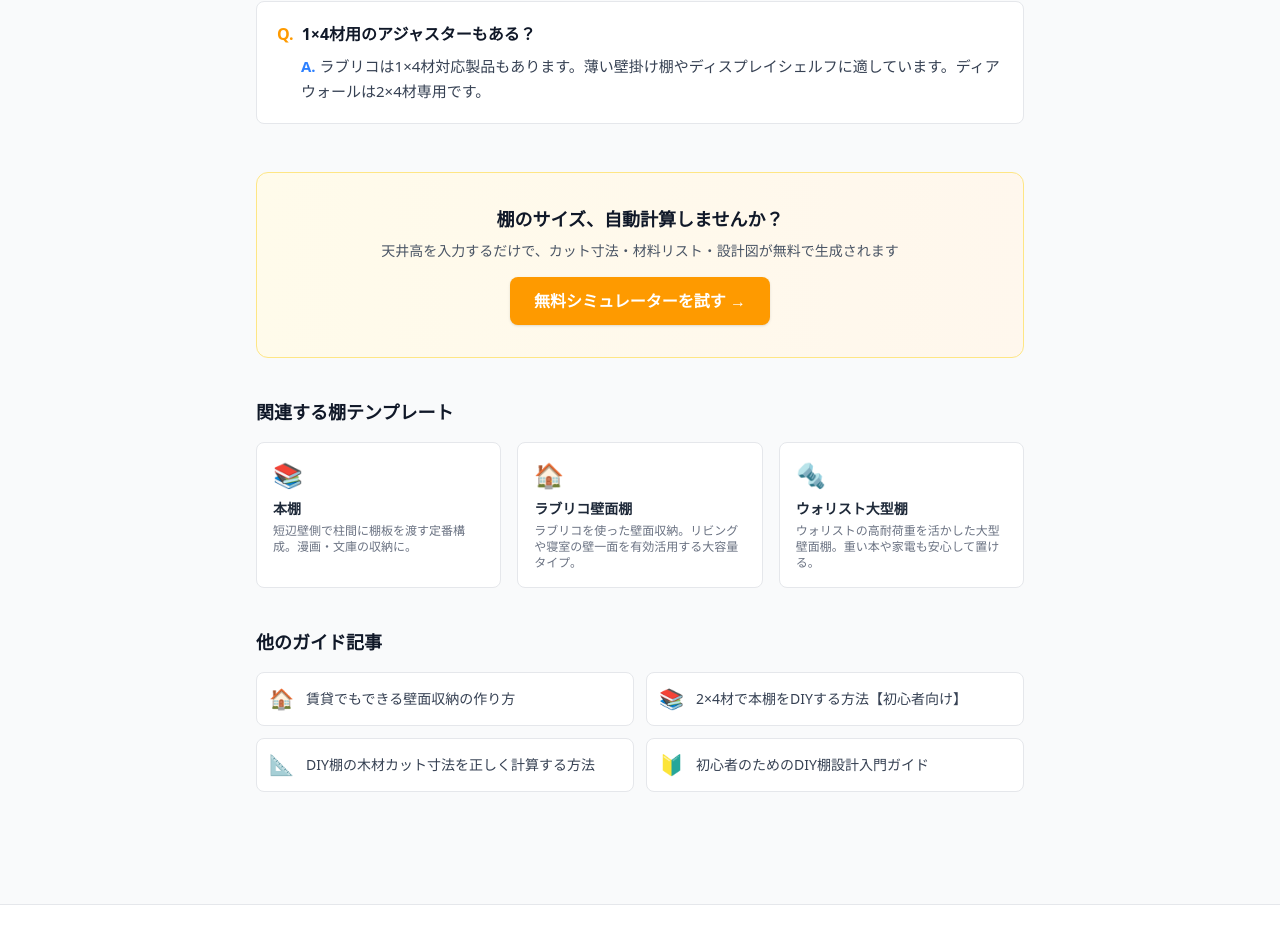
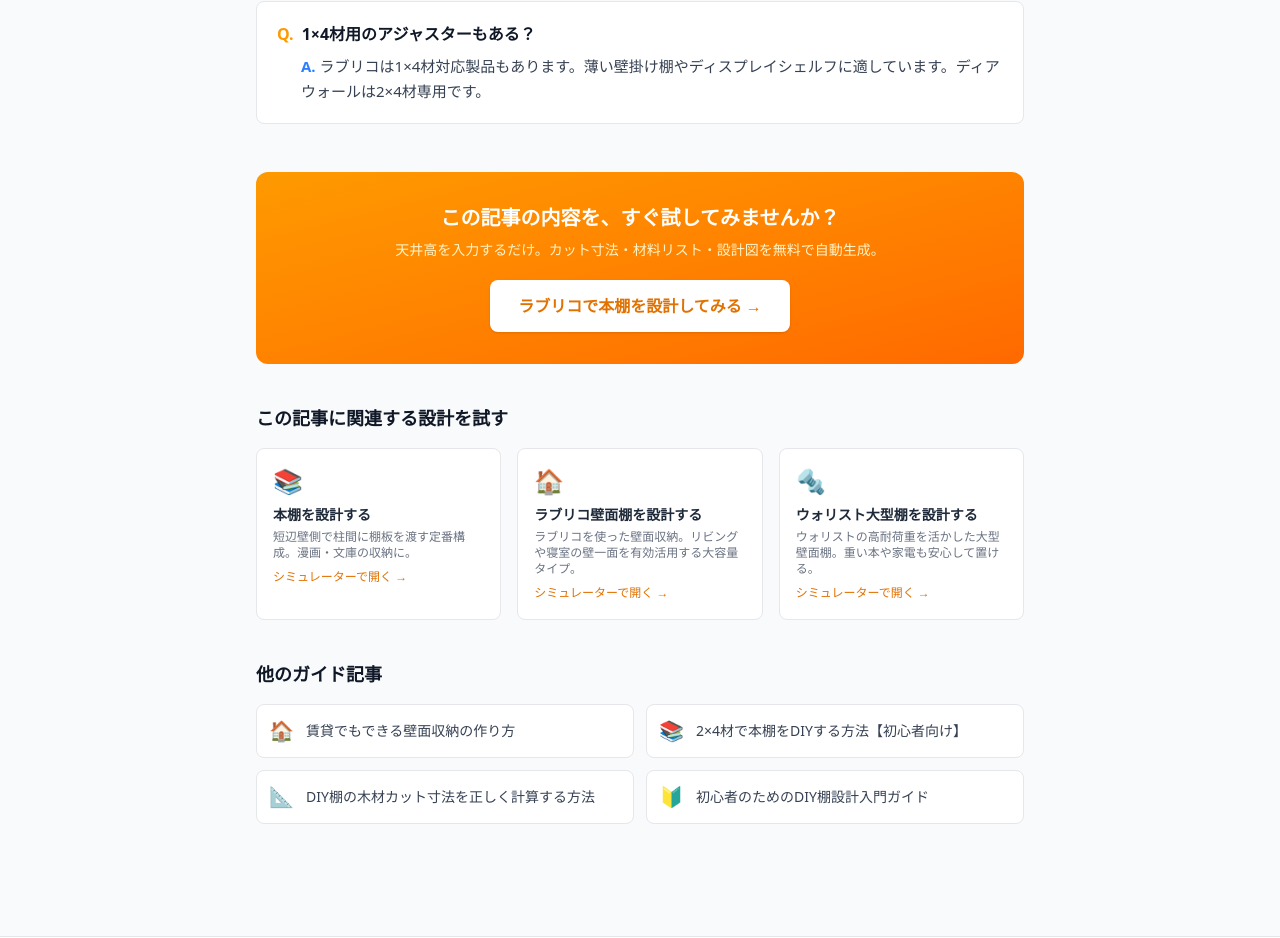
Before and after one commit to sbgituser/diy-shelf-maker, a Next.js app: page /howto/labrico-vs-diawall in a window 1280 px wide. Shown: the part 2631-3569 px from the top of the page. Built offline with nearby package versions, Linux system fonts and the light colour scheme; no server answers.

Commit message:
feat: howto articles CTA links directly to simulator with template presets

```diff
--- a/src/app/howto/[slug]/page.tsx
+++ b/src/app/howto/[slug]/page.tsx
@@ -217,40 +217,43 @@
         </section>
       </article>
 
-      {/* CTA */}
-      <div className="mt-12 bg-gradient-to-r from-amber-50 to-orange-50 rounded-xl p-8 text-center border border-amber-200">
-        <h2 className="text-lg font-bold text-gray-900">
-          棚のサイズ、自動計算しませんか？
+      {/* メインCTA — 記事の推奨テンプレートでシミュレーターに直結 */}
+      <div className="mt-12 bg-gradient-to-br from-amber-500 to-orange-500 rounded-xl p-8 text-center text-white">
+        <h2 className="text-xl font-bold">
+          この記事の内容を、すぐ試してみませんか？
         </h2>
-        <p className="mt-2 text-gray-600 text-sm">
-          天井高を入力するだけで、カット寸法・材料リスト・設計図が無料で生成されます
+        <p className="mt-2 text-amber-100 text-sm">
+          天井高を入力するだけ。カット寸法・材料リスト・設計図を無料で自動生成。
         </p>
         <Link
-          href="/"
-          className="inline-block mt-4 bg-amber-500 text-white font-bold px-6 py-3 rounded-lg hover:bg-amber-600 transition-colors shadow-sm"
+          href={`/?template=${article.primaryTemplate}`}
+          className="inline-block mt-5 bg-white text-amber-600 font-bold px-7 py-3.5 rounded-lg hover:bg-amber-50 transition-colors shadow-sm text-base"
         >
-          無料シミュレーターを試す →
+          {article.primaryCta} →
         </Link>
       </div>
 
-      {/* 関連テンプレート */}
+      {/* 用途別シミュレーターリンク */}
       {relatedTemplates.length > 0 && (
         <div className="mt-10">
           <h2 className="text-lg font-bold text-gray-900 mb-4">
-            関連する棚テンプレート
+            この記事に関連する設計を試す
           </h2>
           <div className="grid gap-4 sm:grid-cols-3">
             {relatedTemplates.map((t) => (
               <Link
                 key={t.id}
-                href={`/templates/${t.id}`}
-                className="group block bg-white border border-gray-200 rounded-lg p-4 hover:border-amber-300 hover:shadow-sm transition-all"
+                href={`/?template=${t.id}`}
+                className="group block bg-white border border-gray-200 rounded-lg p-4 hover:border-amber-300 hover:shadow-md transition-all"
               >
                 <span className="text-2xl">{t.icon}</span>
                 <h3 className="mt-2 font-semibold text-gray-800 text-sm group-hover:text-amber-600 transition-colors">
-                  {t.name}
+                  {t.name}を設計する
                 </h3>
                 <p className="mt-1 text-xs text-gray-500">{t.description}</p>
+                <span className="mt-2 inline-block text-xs text-amber-600 font-medium">
+                  シミュレーターで開く →
+                </span>
               </Link>
             ))}
           </div>
--- a/src/data/howto-articles.ts
+++ b/src/data/howto-articles.ts
@@ -13,6 +13,10 @@
   sections: ArticleSection[];
   faq: { q: string; a: string }[];
   relatedTemplates: string[]; // template IDs
+  /** CTA用の推奨テンプレートID（シミュレーターにこのテンプレートを適用して遷移） */
+  primaryTemplate: string;
+  /** CTA用の推奨テンプレート説明（例: "漫画200冊収納の本棚" ） */
+  primaryCta: string;
 }
 
 export interface ArticleSection {
@@ -119,6 +123,8 @@
       },
     ],
     relatedTemplates: ["bookshelf", "labrico-wall-storage", "wallist-heavy-shelf"],
+    primaryTemplate: "bookshelf",
+    primaryCta: "ラブリコで本棚を設計してみる",
   },
   {
     slug: "rental-wall-storage-guide",
@@ -210,6 +216,8 @@
       },
     ],
     relatedTemplates: ["labrico-wall-storage", "rental-kitchen-rack", "closet-shelf"],
+    primaryTemplate: "labrico-wall-storage",
+    primaryCta: "賃貸OK壁面収納を設計してみる",
   },
   {
     slug: "2x4-bookshelf-diy",
@@ -310,6 +318,8 @@
       },
     ],
     relatedTemplates: ["bookshelf", "diawall-bookshelf", "2x4-basic-shelf"],
+    primaryTemplate: "bookshelf",
+    primaryCta: "2×4材の本棚を設計してみる",
   },
   {
     slug: "shelf-wood-cutting-calculator",
@@ -411,6 +421,8 @@
       },
     ],
     relatedTemplates: ["2x4-basic-shelf", "bookshelf", "wall-shelf"],
+    primaryTemplate: "2x4-basic-shelf",
+    primaryCta: "カット寸法を自動計算してみる",
   },
   {
     slug: "beginner-diy-shelf-design",
@@ -506,5 +518,7 @@
       },
     ],
     relatedTemplates: ["2x4-basic-shelf", "bookshelf", "labrico-wall-storage"],
+    primaryTemplate: "2x4-basic-shelf",
+    primaryCta: "初めての棚を設計してみる",
   },
 ];
```
Also changed, not shown: git-log.txt (added).
